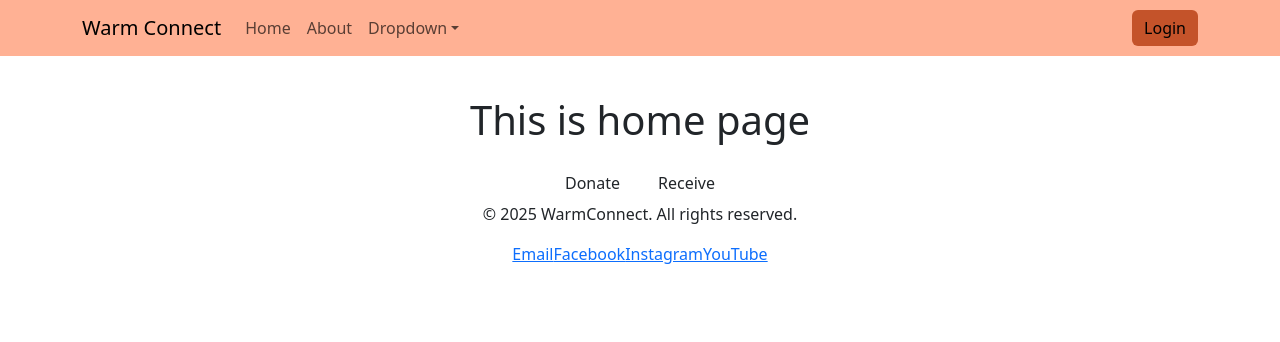
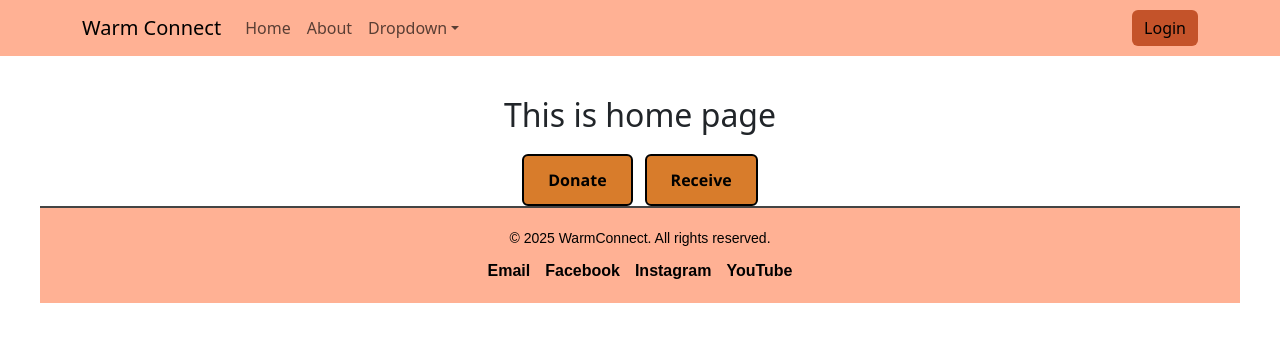
Before and after one commit to Mujadded-17/Warm_Connect, a React (Create React App) app: page / in a window 1280 px wide. Shown: the top 342 px of the page. Built offline with nearby package versions, Linux system fonts and the light colour scheme.

Commit message:
footer.css added and home.css working now

```diff
--- a/src/css/footer.css
+++ b/src/css/footer.css
@@ -0,0 +1,59 @@
+footer.footer {
+  background-color: #ffb194;
+  color: black;
+  padding: 20px 0;
+  text-align: center;
+  font-family: Arial, sans-serif;
+  border-top: 2px solid #444;
+}
+
+/* Footer content container */
+footer.footer .footer-content {
+  max-width: 1000px;
+  margin: 0 auto;
+  display: flex;
+  flex-direction: column;
+  align-items: center;
+  gap: 10px;
+}
+
+/* Paragraph styling */
+footer.footer .footer-content p {
+  margin: 0;
+  font-size: 14px;
+}
+
+/* Social links container */
+footer.footer .social-links {
+  display: flex;
+  gap: 15px;
+}
+
+/* Social links styling */
+footer.footer .social-links a {
+  color: black;
+  text-decoration: none;
+  font-weight: bold;
+  transition: color 0.3s, transform 0.3s;
+}
+
+/* Hover effect for social links */
+footer.footer .social-links a:hover {
+  color: whitesmoke;  /* accent color on hover */
+  transform: scale(1.1);
+}
+
+/* Responsive adjustments */
+@media (max-width: 600px) {
+  footer.footer .footer-content {
+    gap: 8px;
+  }
+
+  footer.footer .social-links {
+    gap: 10px;
+  }
+
+  footer.footer .footer-content p {
+    font-size: 13px;
+  }
+}
--- a/src/css/home.css
+++ b/src/css/home.css
@@ -1,16 +1,16 @@
-.home-container {
+div.home-container {
   padding: 40px;
   text-align: center;
 }
 
-.button-group {
+div.home-container .button-group {
   margin-top: 20px;
   display: flex;
   justify-content: center;
   gap: 12px;
 }
 
-.btn {
+div.home-container .button-group .btn {
   padding: 12px 24px;
   text-decoration: none;
   border-radius: 6px;
@@ -19,24 +19,29 @@
   font-family: 'Segoe UI', sans-serif;
 }
 
-.btn-donate {
-  background-color: #c35b32;
+div.home-container .button-group .btn-donate {
+  background-color: #d87c2b;
   color: black;
   border: 2px solid black;
 }
 
-.btn-donate:hover {
-  background-color: black;
+div.home-container .button-group .btn-donate:hover {
+  background-color: #7a3b00;
   color: white;
 }
 
-.btn-receive {
-  background-color: #c35b32;
+div.home-container .button-group .btn-receive {
+  background-color: #d87c2b;
   color: black;
   border: 2px solid black;
 }
 
-.btn-receive:hover {
-  background-color: black;
+div.home-container .button-group .btn-receive:hover {
+  background-color: #7a3b00;
   color: white;
 }
+
+div.home-container h1 {
+  font-size: 32px;
+  margin-bottom: 20px;
+}
```
